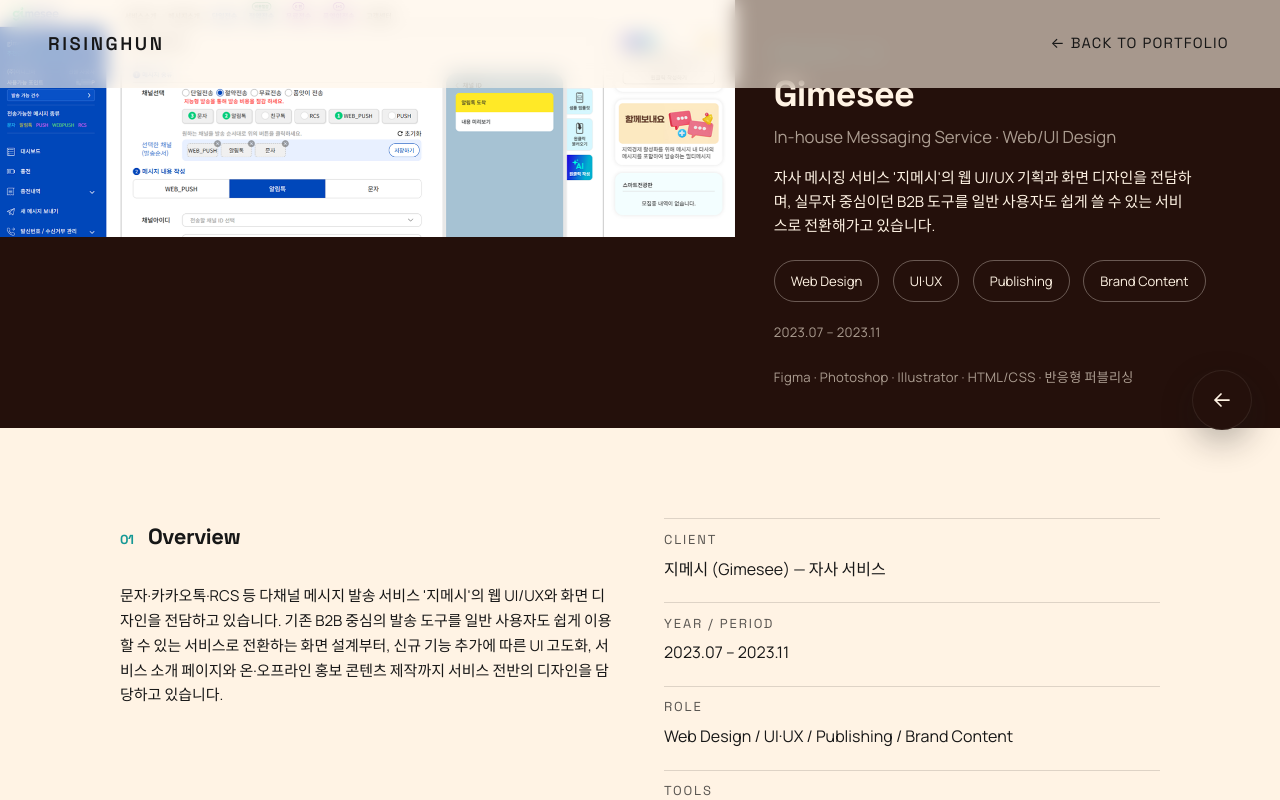
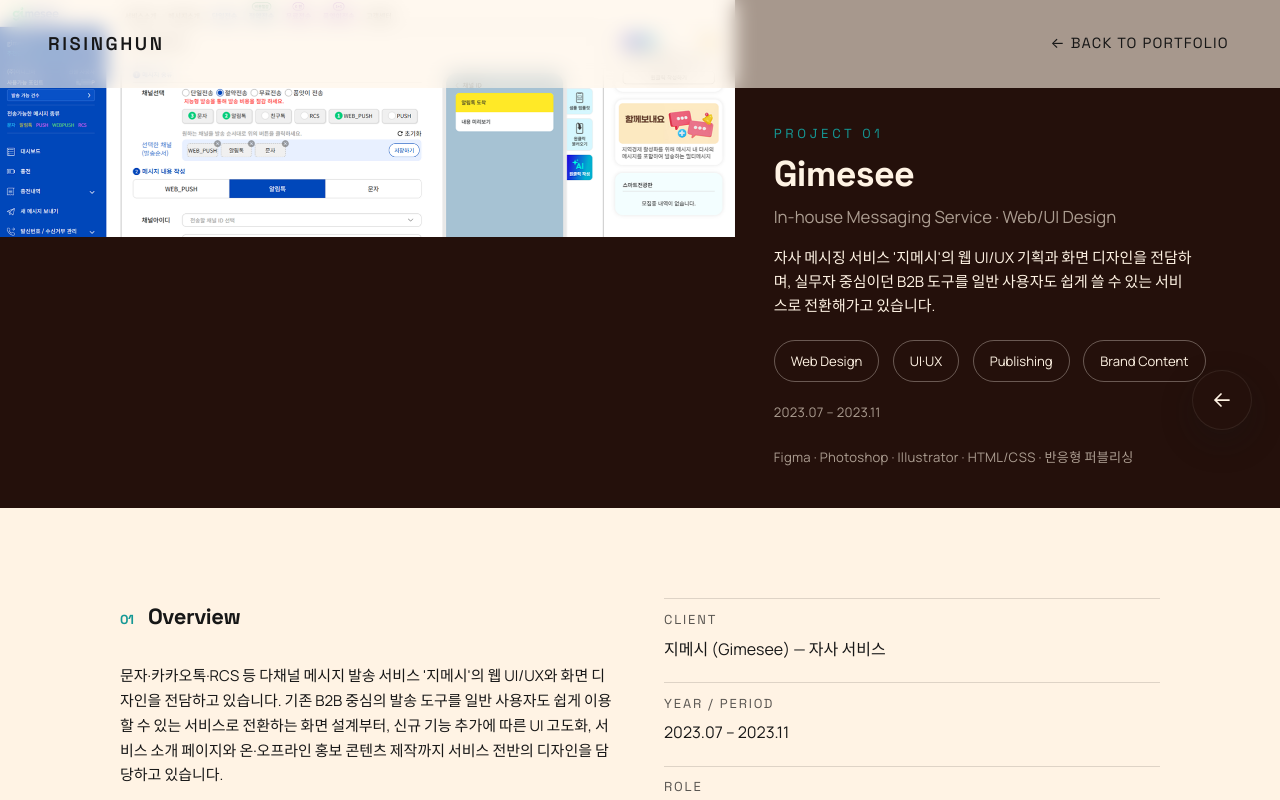
Before and after one commit to risinghun82/risinghun-portfolio, a React (Vite) app: page /#/work/gimesee in a window 1280 px wide. Shown: the top 800 px of the page. Built offline with nearby package versions, Linux system fonts and the light colour scheme; a web font is replaced by a local one.

Commit message:
fix: Gimesee Hero PROJECT 01 라벨이 상단 헤더에 가려지던 문제 수정

```diff
--- a/src/pages/ProjectDetail.css
+++ b/src/pages/ProjectDetail.css
@@ -1150,32 +1150,56 @@ width — at 560px that's a ~102px/side gap at 1920px and ~147px/side at
 src/data/projects.js). Only a height that itself scales with the box's own
 width — CSS aspect-ratio, set to this exact image's ratio — stays exactly
 image-shaped at every width, not just the one it was tuned for.
-align-items: start keeps .case__hero-media sized purely by that
-aspect-ratio instead of being stretched taller by its sibling
-.case__hero-panel (grid items stretch to the row's height by default) —
-without this, the image would still be squeezed back into letterboxing
-inside a taller, panel-driven row. If the panel's own content ever needs
-more vertical room than the image's aspect-ratio height gives at a given
-width, the row grows to fit the panel and the extra space below the image
-is simply more of .case__hero's own dark background (--night-brown) behind
-it, not a mismatched color seam — confirmed at 1920/1440/901px that the
-panel's content (title, summary, role pills, meta row) fits comfortably
-inside the image's own height at every one of those widths, so this
-fallback space does not actually occur in practice today; it is only a
-safety fallback if the copy ever grows.
+align-self: start on .case__hero-media (not align-items on the row) keeps
+ONLY the image box sized purely by that aspect-ratio instead of being
+stretched taller by its sibling .case__hero-panel (grid items stretch to
+the row's height by default) — without this, the image would still be
+squeezed back into letterboxing inside a taller, panel-driven row.
+
+Second bug, found right after shipping the above: .case__hero-panel uses
+`justify-content: center` to vertically center its own content within
+whatever height the row ends up — and the row's new height (driven by the
+much-shorter aspect-ratio image, or by the panel's own content when that's
+taller) is now often close to the panel's own content height, leaving
+little or no extra space for that centering to work with. With near-zero
+extra space, the centered block sits flush against the row's very top
+edge — which is exactly where the site's own fixed nav bar (a 88px-tall
+header, confirmed via getBoundingClientRect: top 0 / bottom 88 at every
+width) overlays on top of the page. The "PROJECT 01" label, the first line
+in that block, landed at y ≈ 42 — squarely inside that 0–88 header band —
+so it was invisible/clipped under the header at every desktop width tested
+(1920, 1440, 901), not just the narrow ones; this was missed at first
+because "Gimesee" (the next, much larger line) was still fully visible
+below the header and looked like enough visual confirmation on its own.
+Centering is inherently unreliable here since how much clear space it
+produces depends on the row's height vs. the panel's own content height,
+and the latter changes with viewport width as the title/description/role
+pills wrap differently — there's no single row height that guarantees
+clearance at every width through centering alone (confirmed: even a 480px
+floor only pushed the label to y ≈ 83–89, still touching the header, and
+901px's taller wrapped content ate the floor entirely, leaving y = 42
+unchanged). Fixed by dropping the centering dependency altogether for this
+panel: `justify-content: flex-start` plus a flat `padding-top: 7.5rem`
+(120px) anchors the label a fixed, guaranteed 120px from the row's own top
+edge regardless of row height or how much the content wraps, clearing the
+88px header by a comfortable, constant ~32px margin at every width —
+confirmed via getBoundingClientRect at 1920/1440/1024/901px.
 
 Gated to the existing @media(min-width:901px) desktop/tablet breakpoint
 used elsewhere on this page (.case--aligned above, .case__overview-grid
 below) so the mobile Hero — which already uses its own separate fixed 4:3
 aspect-ratio override a few rules up — is completely untouched. Scoped to
 [data-case="gimesee"] only, so no other project's Hero (fixed-height or
-banner) is affected.
+banner, both of which already clear the header fine via their own taller
+fixed row heights) is affected.
 -------------------------------------------------------------------------- */
 @media (min-width: 901px) {
-  [data-case="gimesee"] .case__hero {
-    align-items: start;
-  }
   [data-case="gimesee"] .case__hero-media {
+    align-self: start;
     aspect-ratio: 1462 / 472;
   }
+  [data-case="gimesee"] .case__hero-panel {
+    justify-content: flex-start;
+    padding-top: 7.5rem;
+  }
 }
```
